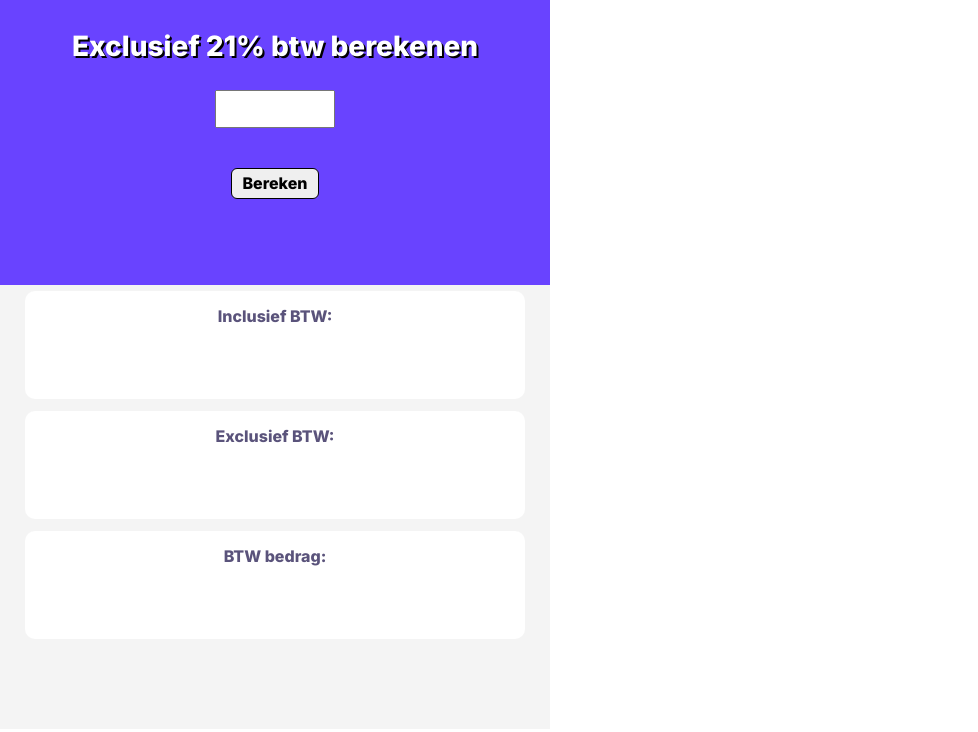
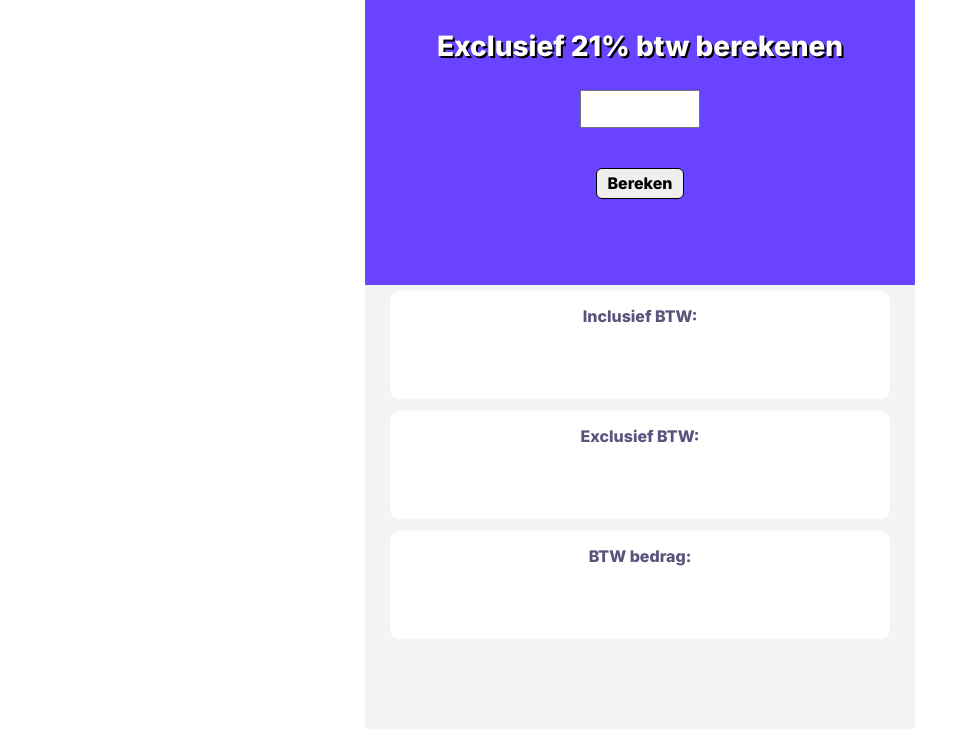
Before and after one commit to zpolat/btw, a website built with Vite: page index.html in a window 1280 px wide. Shown: the whole page, without its empty margins (0-978 px from the left). Built offline with nearby package versions, Linux system fonts and the light colour scheme.

Commit message:
center page

```diff
--- a/index.css
+++ b/index.css
@@ -1,10 +1,17 @@
 body {
-    margin: 0;
+    /* margin: 0; */
     /* width: 550px; */
     /* background: #6943FF; */
     font-family: 'Inter', sans-serif;
     width: 550px;
     height: 429px;
+    margin: auto;
+    /* text-align: center; */
+}
+
+.hoofd {
+    display: flex;
+    flex-direction: column;
 }
 
 .main {
--- a/index.html
+++ b/index.html
@@ -7,6 +7,7 @@
       <link href="https://fonts.googleapis.com/css2?family=Inter:wght@800&display=swap" rel="stylesheet" />
    </head>
    <body>
+      <div class="hoofd">
          <div class="main">
             <p id="mainid">Exclusief 21% btw berekenen</p>
             <div class="inputdiv">
@@ -30,6 +31,7 @@
                <p class="subtitel" id="btwBedrag"></p>
             </div>
          </div>
+      </div>
       <script src="index.js"></script>
    </body>
 </html>
```
Lines whose indentation alone changed are shown as unchanged.
